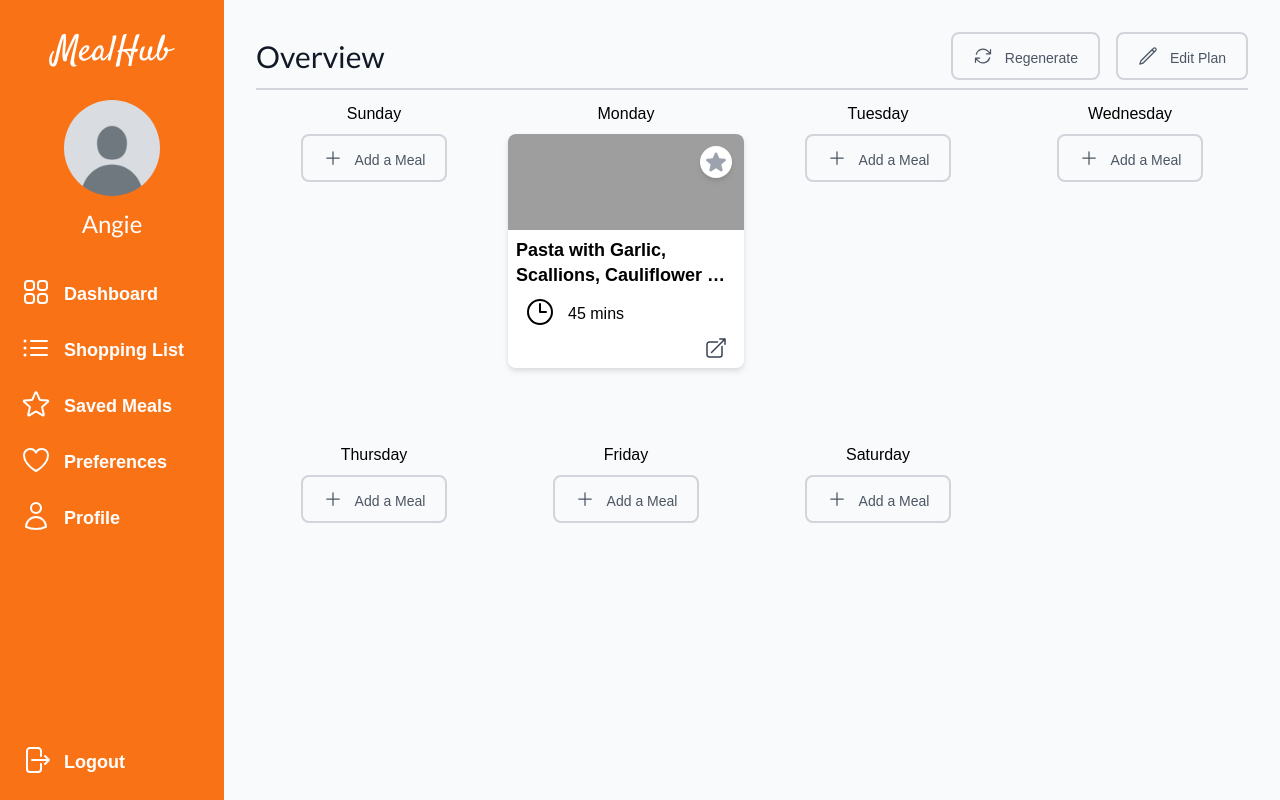
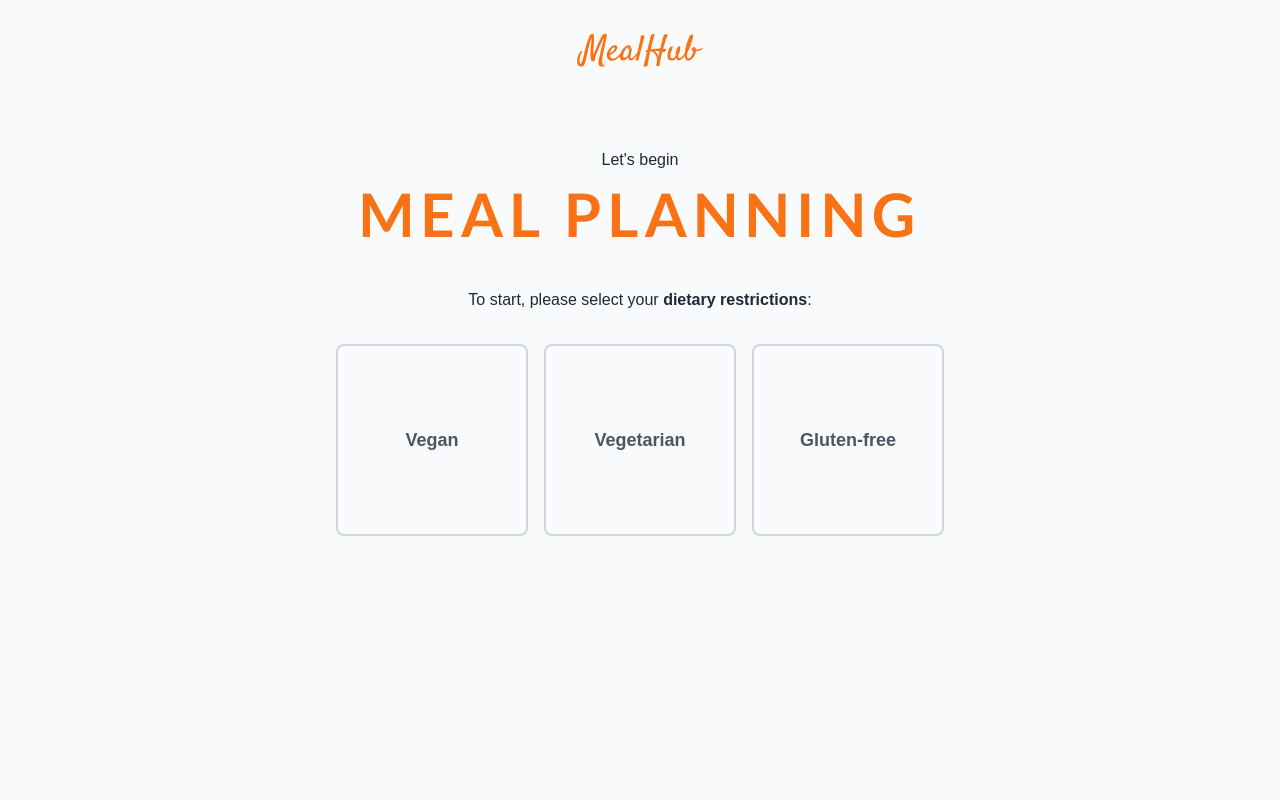
Before and after one commit to AngelaVilladiego/MealHub, a React (Vite) app in the folder mealhub-ui/: page / in a window 1280 px wide. Built offline with nearby package versions, Linux system fonts and the light colour scheme; grey boxes are pictures that could not be loaded; a web font is replaced by a local one.

Commit message:
section one questionnaire react logic complete

```diff
--- a/mealhub-ui/src/components/CardCheckbox/CardCheckbox.jsx
+++ b/mealhub-ui/src/components/CardCheckbox/CardCheckbox.jsx
@@ -1,3 +1,30 @@
 import React from "react";
 
-function CardCheckbox() {}
+function CardCheckbox({ labelText, isSelected, onToggleOption }) {
+  return (
+    <label
+      className={` text-gray-600 p-8 border-2 bg-gray-50
+      border-gray-300 rounded-lg
+     cursor-pointer transition-all ease-in-out
+     hover:shadow-md hover:-translate-x-1 hover:-translate-y-1
+     hover:bg-white hover:text-gray-800
+     aspect-square w-48 flex flex-col items-center justify-center
+
+        ${
+          isSelected
+            ? "border-emerald-500 bg-emerald-100 hover:bg-emerald-100 hover:border-emerald-500"
+            : ""
+        }`}
+    >
+      <span className="text-lg font-bold">{labelText}</span>
+      <input
+        type="checkbox"
+        className="hidden"
+        checked={isSelected}
+        onChange={onToggleOption}
+      />
+    </label>
+  );
+}
+
+export default CardCheckbox;
--- a/mealhub-ui/src/components/PreferenceGroup/DietaryRestrictionList.jsx
+++ b/mealhub-ui/src/components/PreferenceGroup/PreferencesQuestionnaire.jsx
@@ -1,7 +1,6 @@
 import React, { useState } from "react";
-import "tailwindcss/tailwind.css";
 
-const DietaryRestrictionList = () => {
+const PreferencesQuestionnaire = () => {
   const [step, setStep] = useState(0);
   const [selectedOptions, setSelectedOptions] = useState([]);
 
@@ -12,11 +11,29 @@ const DietaryRestrictionList = () => {
     },
     {
       title: "Days to Cook",
-      options: ["Monday", "Tuesday", "Wednesday", "Thursday", "Friday", "Saturday", "Sunday"],
+      options: [
+        "Monday",
+        "Tuesday",
+        "Wednesday",
+        "Thursday",
+        "Friday",
+        "Saturday",
+        "Sunday",
+      ],
     },
     {
       title: "Cuisines",
-      options: ["Asian", "Chinese", "Indian", "Italian", "Korean", "Mediterranean", "Mexican", "Middle Eastern", "Thai"],
+      options: [
+        "Asian",
+        "Chinese",
+        "Indian",
+        "Italian",
+        "Korean",
+        "Mediterranean",
+        "Mexican",
+        "Middle Eastern",
+        "Thai",
+      ],
     },
   ];
 
@@ -50,19 +67,29 @@ const DietaryRestrictionList = () => {
     <div className="min-h-screen bg-gray-100 p-8">
       <h3 className="text-center text-orange-500 text-5xl">Meal Hub</h3>
       <p className="text-center text-gray-700 text-base mt-2">Let's Begin</p>
-      <h4 className="text-center text-orange-500 text-6xl mt-4">Meal Planning</h4>
+      <h4 className="text-center text-orange-500 text-6xl mt-4">
+        Meal Planning
+      </h4>
 
       <div className="mt-4">
         {step < steps.length && (
           <div>
-            <h5 className="text-center text-gray-700 text-3xl">{`Step${step + 1}: ${steps[step].title}`}</h5>
+            <h5 className="text-center text-gray-700 text-3xl">{`Step${
+              step + 1
+            }: ${steps[step].title}`}</h5>
 
             <div className="mt-4 grid gap-4 grid-cols-1 md:grid-cols-2 lg:grid-cols-3">
               {steps[step].options.map((option, index) => (
                 <label
                   key={index}
-                  className={`block p-8 border rounded cursor-pointer transition-all ${
-                    selectedOptions.includes(option) ? "bg-blue-200" : "bg-white"
+                  className={`block text-gray-600 p-8 border-2 bg-gray-50
+                   border-gray-300 rounded-lg
+                  cursor-pointer transition-all ease-in-out
+                  hover:shadow-md hover:-translate-x-1 hover:-translate-y-1
+                  hover:bg-white ${
+                    selectedOptions.includes(option)
+                      ? "border-emerald-500 bg-emerald-100 hover:bg-emerald-100 hover:border-emerald-500"
+                      : ""
                   }`}
                 >
                   <input
@@ -99,4 +126,4 @@ const DietaryRestrictionList = () => {
   );
 };
 
-export default DietaryRestrictionList;
+export default PreferencesQuestionnaire;
--- a/mealhub-ui/src/globals.js
+++ b/mealhub-ui/src/globals.js
@@ -9,3 +9,27 @@ export const GLOBALS = {
   ADD_FAVOURITE: "add_favourite",
   CREATE_MEALPLAN: "create_mealplan",
 };
+
+export const PREFERENCE_OPTIONS = {
+  DIETARY_RESTRICTIONS: ["Vegan", "Vegetarian", "Gluten-free"],
+  WEEKDAYS: [
+    "Monday",
+    "Tuesday",
+    "Wednesday",
+    "Thursday",
+    "Friday",
+    "Saturday",
+    "Sunday",
+  ],
+  CUISINES: [
+    "Asian",
+    "Chinese",
+    "Indian",
+    "Italian",
+    "Korean",
+    "Mediterranean",
+    "Mexican",
+    "Middle Eastern",
+    "Thai",
+  ],
+};
--- a/mealhub-ui/src/main.jsx
+++ b/mealhub-ui/src/main.jsx
@@ -7,22 +7,21 @@ import "./index.css";
 import DashLayout from "./pages/DashLayout/DashLayout.jsx";
 import Overview from "./pages/Overview/Overview.jsx";
 import ShoppingList from "./pages/ShoppingList/ShoppingList.jsx";
-import DietraryRestrictionList from "./components/PreferenceGroup/DietaryRestrictionList.jsx";
+import DietraryRestrictionList from "./components/PreferenceGroup/PreferencesQuestionnaire.jsx";
+import Questionnaire from "./pages/Questionnaire/Questionnaire.jsx";
 // import ProfilePage from "./pages/ProfileLayout/ProfilePage.jsx";
 
 ReactDOM.createRoot(document.getElementById("root")).render(
   <React.StrictMode>
     <BrowserRouter>
       <Routes>
-        <Route path="/" element={<DashLayout />}>
+        <Route path="/dash/" element={<DashLayout />}>
           <Route index element={<Overview />} />
           {/* <Route index element={<ProfilePage />} /> */}
           <Route path="shoppingList" element={<ShoppingList />} />
         </Route>
-        <Route
-          path="dietraryRestrictions"
-          element={<DietraryRestrictionList />}
-        ></Route>
+        <Route path="oldPrefs" element={<DietraryRestrictionList />} />
+        <Route index element={<Questionnaire />} />
       </Routes>
     </BrowserRouter>
   </React.StrictMode>
--- /dev/null
+++ b/mealhub-ui/src/pages/Questionnaire/Questionnaire.jsx
@@ -0,0 +1,79 @@
+import { React, useState, useEffect } from "react";
+import { PREFERENCE_OPTIONS } from "../../globals";
+import CardCheckbox from "../../components/CardCheckbox/CardCheckbox";
+
+function Questionnaire() {
+  const [step, setStep] = useState(0);
+  var userDietaryRestrictions = [];
+  var userCuisines = [];
+  var userDaysToCook = [];
+  const [userPreferences, setUserPreferences] = useState({
+    dietary_restrictions: userDietaryRestrictions,
+    cuisine_preferences: userCuisines,
+    daysToPlan: userDaysToCook,
+  });
+
+  const handleSubmit = (e) => {
+    e.preventDefault();
+  };
+
+  useEffect(() => {
+    console.log("got:", userPreferences);
+  }, [userPreferences]);
+
+  const handleOptionChange = (option, preferenceType) => {
+    console.log(preferenceType, option);
+    var preferencesOfType = [...userPreferences[preferenceType]];
+    console.log(preferencesOfType);
+    var indexOfOption = preferencesOfType.indexOf(option);
+    if (indexOfOption == -1) {
+      console.log(false);
+      preferencesOfType.push(option);
+    } else {
+      console.log(true);
+      preferencesOfType.splice(indexOfOption, 1);
+    }
+    console.log(preferencesOfType);
+    var newUserPreferences = { ...userPreferences };
+    newUserPreferences[preferenceType] = preferencesOfType;
+    console.log(newUserPreferences);
+    setUserPreferences(newUserPreferences);
+  };
+
+  return (
+    <div className="p-8 flex flex-col gap-3 items-center max-w-6/12 text-gray-800">
+      <span className="font-brand text-orange-500 text-4xl pb-16 text-center">
+        MealHub
+      </span>
+      <span className="size-sm">Let's begin</span>
+      <h1 className="uppercase text-6xl font-header font-bold tracking-widest text-orange-500">
+        meal planning
+      </h1>
+      <form
+        className="flex flex-col items-center gap-8"
+        onSubmit={handleSubmit}
+      >
+        <h2 className="pt-8">
+          To start, please select your <b>dietary restrictions</b>:
+        </h2>
+
+        <div className="grid gap-4 grid-cols-1 md:grid-cols-2 lg:grid-cols-3">
+          {PREFERENCE_OPTIONS.DIETARY_RESTRICTIONS.map((option, index) => (
+            <CardCheckbox
+              key={index}
+              labelText={option}
+              isSelected={userPreferences["dietary_restrictions"].includes(
+                option
+              )}
+              onToggleOption={() => {
+                handleOptionChange(option, "dietary_restrictions");
+              }}
+            />
+          ))}
+        </div>
+      </form>
+    </div>
+  );
+}
+
+export default Questionnaire;
```
Also changed, not shown: mealhub-ui/src/pages/ProfileLayout/ProfilePage.jsx (deleted, +0 -7 lines), mealhub-ui/src/pages/PreferenceLayout/DietaryRestrictions.jsx (deleted).
